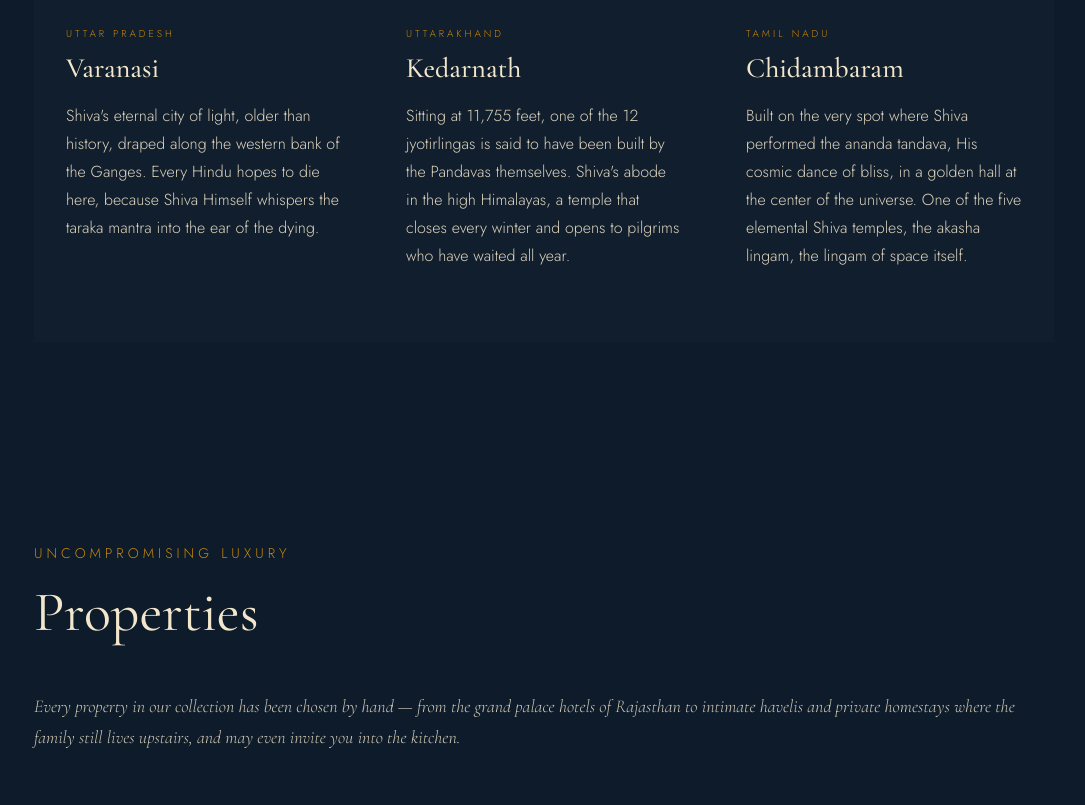
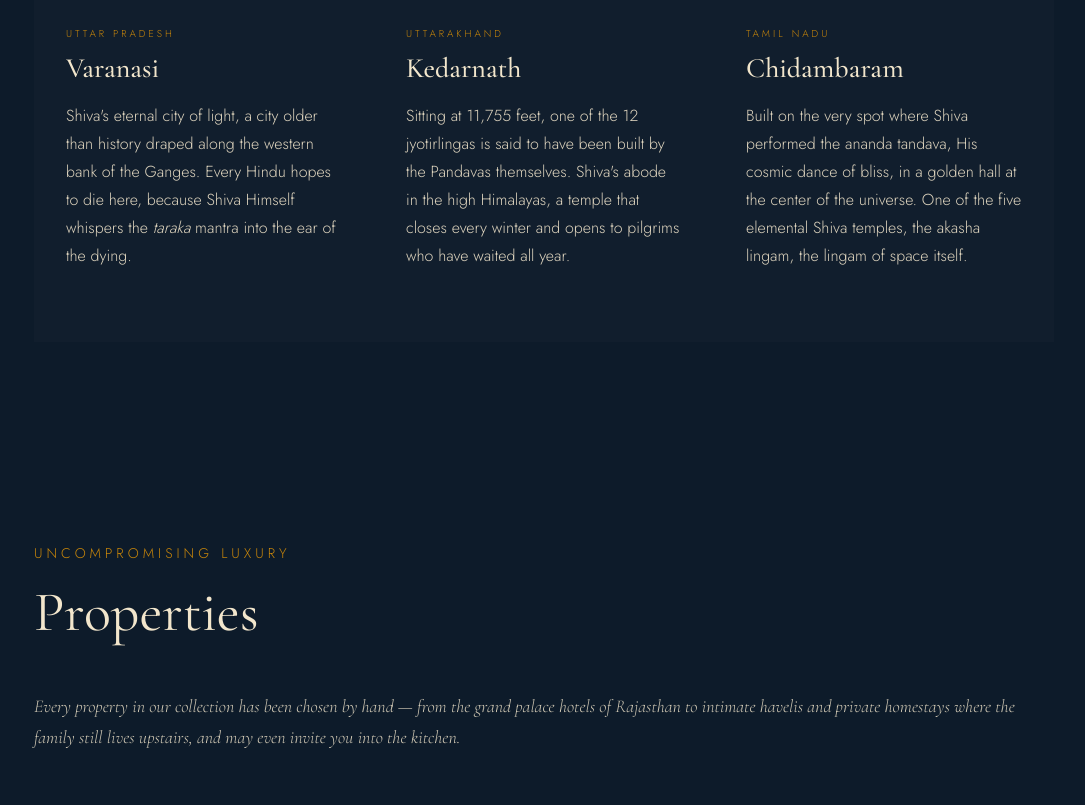
Before and after one commit to BhaktiandBougieTravel/bhaktiandbougie, a website: page website/index.html in a window 1280 px wide. Shown: the part 4710-5515 px from the top of the page, without its empty margins (96-1181 px from the left). Drawn offline with nearby package versions, Linux system fonts and the light colour scheme.

Commit message:
Sacred Places: update Varanasi description

```diff
--- a/website/index.html
+++ b/website/index.html
@@ -743,7 +743,7 @@ section{width:100%}
         <img class="journey-img" src="images/places-01.jpg?v=1" alt="Varanasi ghats at dawn"/>
         <div class="journey-region">Uttar Pradesh</div>
         <div class="journey-title">Varanasi</div>
-        <div class="journey-desc">Shiva's eternal city of light, older than history, draped along the western bank of the Ganges. Every Hindu hopes to die here, because Shiva Himself whispers the taraka mantra into the ear of the dying.</div>
+        <div class="journey-desc">Shiva's eternal city of light, a city older than history draped along the western bank of the Ganges. Every Hindu hopes to die here, because Shiva Himself whispers the <em>taraka</em> mantra into the ear of the dying.</div>
       </div>
       <div class="journey-card reveal reveal-delay-5">
         <img class="journey-img" src="images/places-02.jpg?v=1" alt="Kedarnath temple in snow"/>
```
